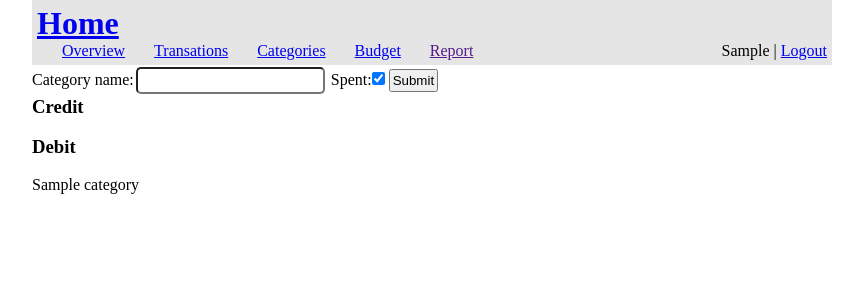
After one commit to GauravButola/budget_manager, a Django app: page /categories/ in a window 1280 px wide. The commit adds this page. Shown: the top 300 px of the page, without its empty margins (208-1071 px from the left). Run offline with Django 3.2, Linux system fonts and the light colour scheme; a user stored in the database is signed in; tables that the repository leaves empty hold one stand-in row (values such as "Sample post"); parts of the project's set-up code (start-up, migrations or seed data) failed here and were passed over.

Commit message:
Added categories, budget pages and budget warning

```diff
--- a/budget/forms.py
+++ b/budget/forms.py
@@ -11,3 +11,7 @@ class BudgetForm(ModelForm):
 	class Meta:
 		model = Budget
 		fields = ['amount']
+
+class CategoryForm(ModelForm):
+	class Meta:
+		model = Category
--- a/budget/templates/budget/budget.html
+++ b/budget/templates/budget/budget.html
@@ -7,6 +7,10 @@
 	Your budget for the month is :	{{ budget.amount }}
 	<br />
 	Balance left in your account is : {{ budget.balance }}
+	<br />
+	Spent so far this month : {{ debit }}
+	<br />
+	Added so far this month : {{ credit }}
 
 	<br />
 	<form action="/budget/" method="POST">
--- /dev/null
+++ b/budget/templates/budget/categories.html
@@ -0,0 +1,29 @@
+{% extends "home_base.html" %}
+
+{% block title %}Budget Manager{% endblock %}
+
+{% block content %}
+
+	{% if error %}
+		<p> {{ error }} </p>
+	{% endif %}
+
+	<form action="/categories/" method="POST">
+		{% csrf_token %}
+		{{ form }}
+		<input type="submit" value"submit" />
+	</form>
+
+	<h3>Credit</h3>
+	{% for category in curr_month_credit %}
+		<br />
+		{{ category }}
+	{% endfor %}
+	<br />
+	<h3>Debit</h3>
+	{% for category in curr_month_debit %}
+		<br />
+		{{ category }}
+	{% endfor %}
+
+{% endblock %}
--- a/budget/templates/budget/transactions.html
+++ b/budget/templates/budget/transactions.html
@@ -15,6 +15,9 @@
 
 	<br /> <hr /> <br />
 
+	{% if budget_warning %}
+		<h3>{{ budget_warning }}</h3>
+	{% endif %}
 	<h2>Debit (Withdraw money)</h2>
 	<form action="/transactions/debit/" method="POST">
 		{% csrf_token %}
--- a/budget/templates/home_base.html
+++ b/budget/templates/home_base.html
@@ -10,6 +10,7 @@
 	<ul>
 		<li><a href="{% url 'home' %}">Overview</a></li>
 		<li><a href="{% url 'transactions' %}">Transations</a></li>
+		<li><a href="{% url 'categories' %}">Categories</a></li>
 		<li><a href="{% url 'budget' %}">Budget</a></li>
 		<li><a href="">Report</a></li>
 	</ul>
--- a/budget/urls.py
+++ b/budget/urls.py
@@ -11,4 +11,5 @@ urlpatterns = patterns('',
 		url(r'^transactions/debit/$', views.debit, name='debit'),
 		url(r'^transactions/credit/$', views.credit, name='credit'),
 		url(r'^budget/$', views.budget, name='budget'),
+		url(r'^categories/$', views.categories, name='categories'),
 )
--- a/budget/views.py
+++ b/budget/views.py
@@ -94,6 +94,13 @@ def transactions(request):
   #Finally, making all Category objects available
 	qset = Category.objects.all()
 	TransactionForm.base_fields['category'] = forms.ModelChoiceField(queryset=qset)
+
+	"""
+	Show budget warning, if balance is less than budget amount
+	"""
+	budget = Budget.objects.get(user=request.user)
+	if budget.balance < budget.amount:
+		args['budget_warning'] = "You have gone past your budget for this month"
 	return render(request, 'budget/transactions.html', args)
 
 def handle_transaction(request, form, tr_method):
@@ -135,7 +142,6 @@ def debit(request):
 @login_required
 def budget(request):
 	args = {}
-
 	#POST request to change current months budget
 	if request.method == 'POST':
 		form = BudgetForm(request.POST)
@@ -153,4 +159,29 @@ def budget(request):
 	user_budgets = Budget.objects.filter(user=user)
 	args['budget'] = user_budgets.last()
 
+	today = date.today()
+	curr_month = today.strftime('%m')
+	credit_transactions = Transaction.objects.filter(user=user, category__spent=False, date__month=curr_month)
+	debit_transactions = Transaction.objects.filter(user=user, category__spent=True, date__month=curr_month)
+	args['credit'] = args['debit'] = 0
+	for transaction in credit_transactions:
+		args['credit'] += transaction.amount
+	for transaction in debit_transactions:
+		args['debit'] += transaction.amount
 	return render(request, 'budget/budget.html', args)
+
+@login_required
+def categories(request):
+	args = {}
+	if request.method == 'POST':
+		form = CategoryForm(request.POST)
+		if form.is_valid():
+			form.save()
+			return HttpResponseRedirect('/categories/')
+		else:
+			args['error'] = "Invalid data entered"
+	args['form'] = CategoryForm()
+
+	args['curr_month_credit'] = Category.objects.filter(spent=False)
+	args['curr_month_debit'] = Category.objects.filter(spent=True)
+	return render(request, 'budget/categories.html', args)
```
